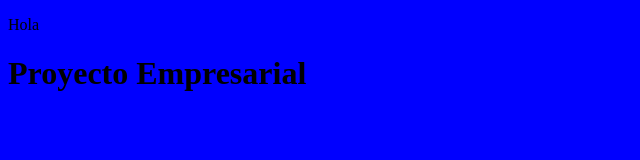
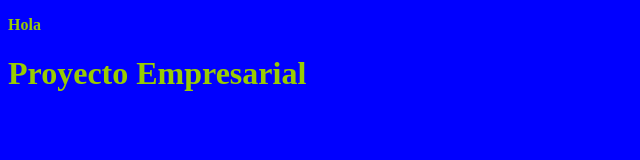
Before and after one commit to Sergioso16/CursoGit, a plain HTML site: page index.html in a window 1280 px wide. Shown: the whole page, without its empty margins (0-640 px from the left). Drawn offline with Linux system fonts and the light colour scheme.

Commit message:
negrita y color verde

```diff
--- a/css/Estilos.css
+++ b/css/Estilos.css
@@ -3,6 +3,8 @@
 body{
 
 	background-color:#00F;
+	font-weight:bold;
+	color:#9C0;
 
 
 }
```
